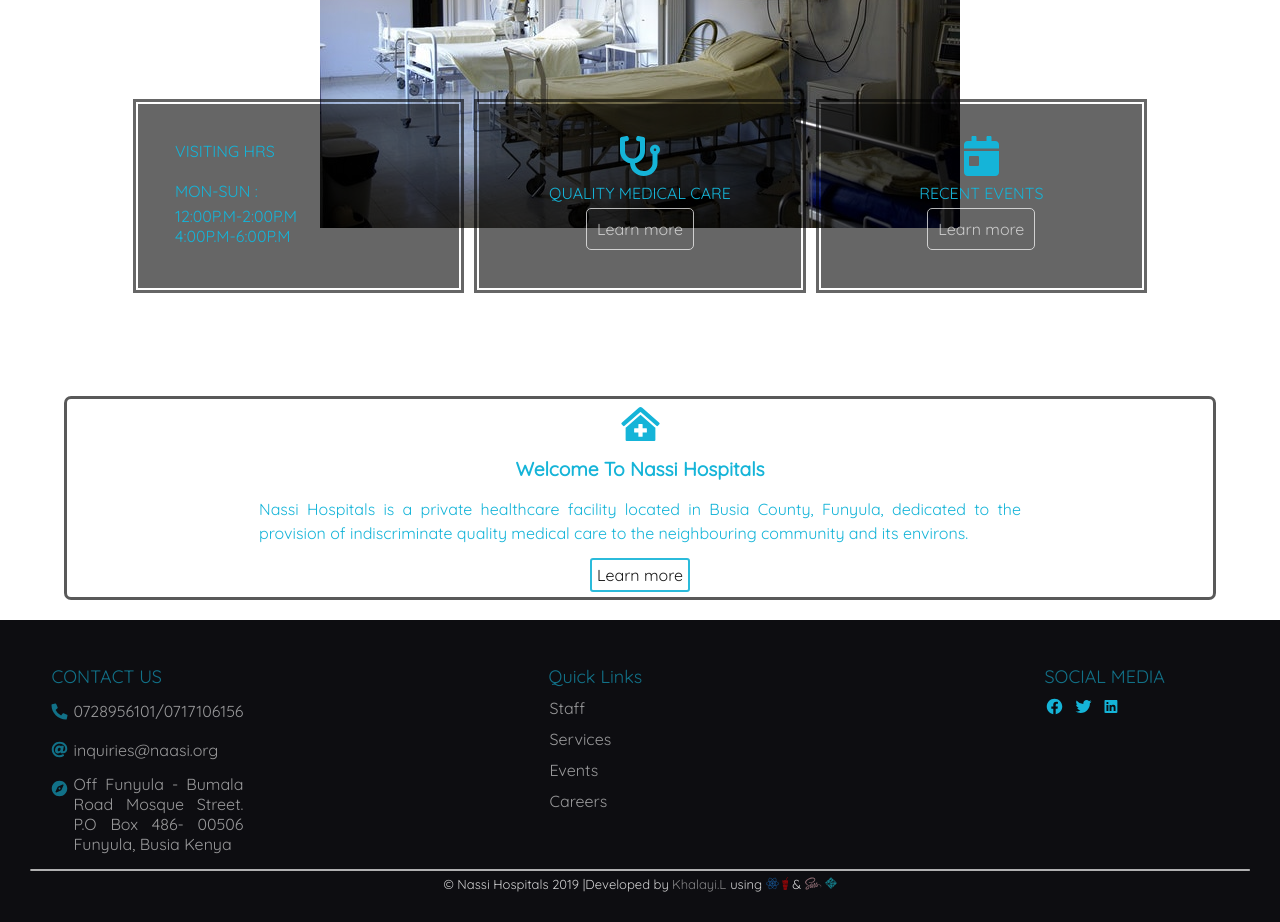
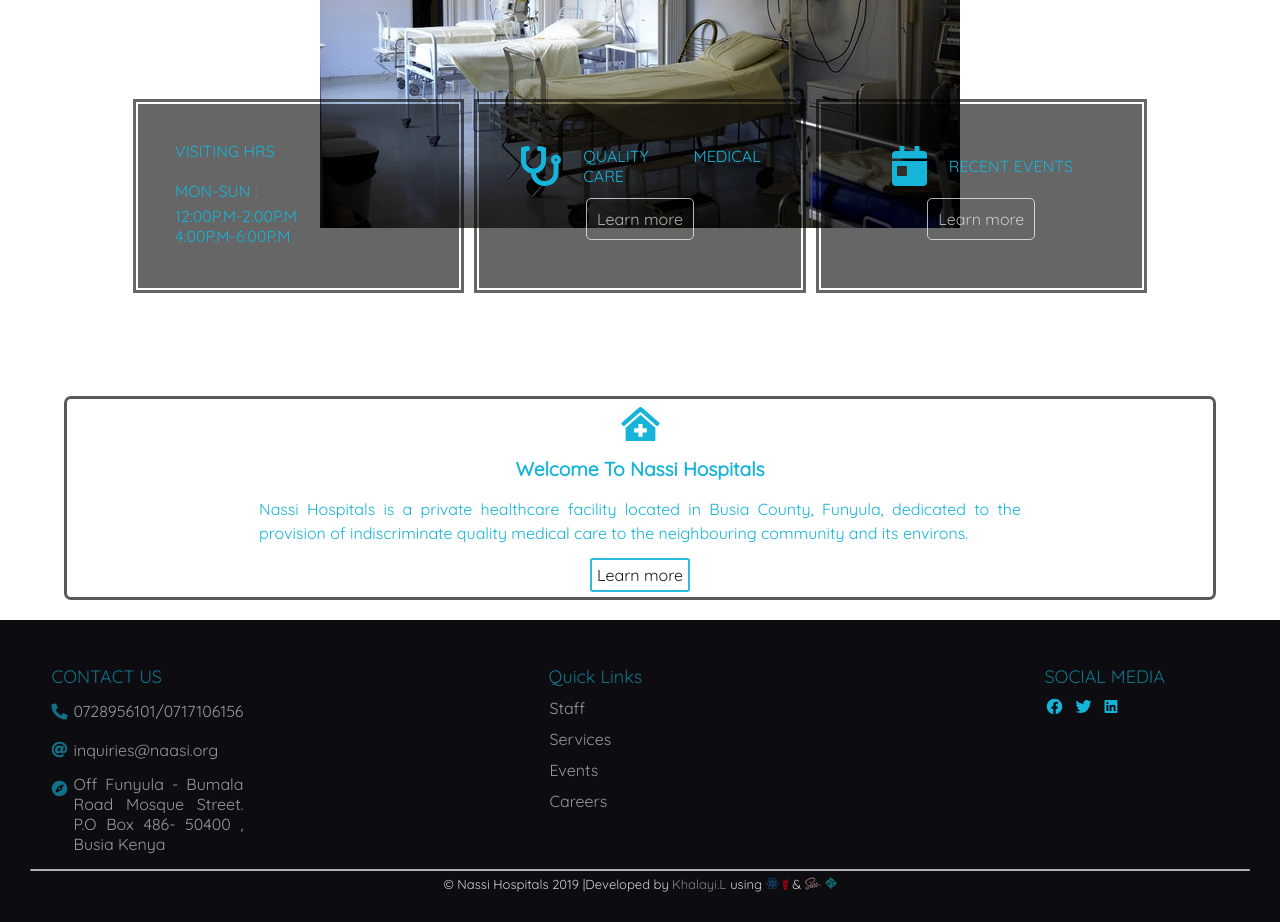
Before and after one commit to khalayilwanga/NassiLatest, a React (Create React App) app: page / in a window 1280 px wide. Shown: the part 500-1422 px from the top of the page. Built offline with nearby package versions, Linux system fonts and the light colour scheme.

Commit message:
autoprefixer implementation using gulpfile.js

```diff
--- a/src/components/about.js
+++ b/src/components/about.js
@@ -1,4 +1,4 @@
-import "../styles/css/about.css";
+import "../styles/final/about.css";
 import React, { Component } from "react";
 
 export default class About extends Component {
--- a/src/components/careers.js
+++ b/src/components/careers.js
@@ -1,4 +1,4 @@
-import "../styles/css/careers.css";
+import "../styles/final/careers.css";
 import React, { Component } from "react";
 
 export default class Careers extends Component {
--- a/src/components/contacts.js
+++ b/src/components/contacts.js
@@ -1,6 +1,6 @@
 import "../styles/iconlibrary";
 import { FontAwesomeIcon } from "@fortawesome/react-fontawesome";
-import "../styles/css/contacts.css";
+import "../styles/final/contacts.css";
 import TextareaAutosize from "react-textarea-autosize";
 import React, { Component } from "react";
 import axios from "axios";
@@ -15,27 +15,47 @@
       message: ""
     };
     this.messageAlertref = React.createRef();
+    this.emailAlertref = React.createRef();
   }
+  emailErrorChecker = e => {
+    let re = /\w+@[a-zA-Z]+\.[a-z A-Z]{3}/gi;
+    if (re.test(e.target.value) === false) {
+      console.log("error");
+      this.flashMessage(
+        "red",
+        "Please insert a valid email address",
+        this.emailAlertref
+      );
+      return;
+    } else if (re.test(e.target.value) === true) {
+      console.log("all good");
+      return;
+    }
+  };
 
   changeHandler = e => {
     this.setState({ [e.target.name]: e.target.value });
   };
-  flashMessage = (color, message) => {
-    this.messageAlertref.current.hidden = false;
-    this.messageAlertref.current.innerText = message;
-    this.messageAlertref.current.style.color = color;
+  flashMessage = (color, message, el) => {
+    el.current.hidden = false;
+    el.current.innerText = message;
+    el.current.style.color = color;
 
     setTimeout(() => {
-      this.messageAlertref.current.hidden = true;
+      el.current.hidden = true;
     }, 12000);
   };
   emailSender = e => {
     e.preventDefault();
-    console.log(this.state);
+
     let data = { ...this.state };
     if (this.state.emailAddress === "" || this.state.emailAddress === null) {
-      this.flashMessage("red", "Please provide us with your email address");
-      console.log(this.state);
+      this.flashMessage(
+        "red",
+        "Please provide us with your email address",
+        this.messageAlertref
+      );
+
       return;
     }
 
@@ -46,7 +66,8 @@
           this.messageAlertref.current.style.color = "green";
           this.flashMessage(
             "green",
-            "Your message was sent successfully. We will get back to you as soon as possible"
+            "Your message was sent successfully. We will get back to you as soon as possible",
+            this.messageAlertref
           );
         }
       })
@@ -89,7 +110,7 @@
               </span>
               <span>
                 <div>Off Funyula - Bumala Road Mosque Street.</div>
-                <div>P.O Box 486- 00506</div>
+                <div>P.O Box 486- 50400</div>
                 <div>Busia, Kenya</div>
               </span>
             </li>
@@ -115,8 +136,17 @@
                     className="contactsPage--input"
                     placeholder="Email Address"
                     value={this.state.emailAddress}
+                    onBlur={this.emailErrorChecker}
                     name="emailAddress"
                   ></input>
+                </div>
+                <div
+                  id="successMessage"
+                  style={{ fontWeight: "bold" }}
+                  hidden={true}
+                  ref={this.emailAlertref}
+                >
+                  {" "}
                 </div>
 
                 <small className="contactsPage--smallTag contactsPage--formitem">
@@ -148,9 +178,6 @@
                 ref={this.messageAlertref}
               >
                 {" "}
-                {/* <span>
-                  <FontAwesomeIcon icon={["fas", "check-circle"]} />
-                </span> */}
               </div>
             </div>
           </div>
--- a/src/components/events.js
+++ b/src/components/events.js
@@ -1,4 +1,4 @@
-import "../styles/css/events.css";
+import "../styles/final/events.css";
 import React, { Component } from "react";
 
 export default class Events extends Component {
--- a/src/components/home.js
+++ b/src/components/home.js
@@ -6,7 +6,7 @@
 
 import { FontAwesomeIcon } from "@fortawesome/react-fontawesome";
 import "../styles/iconlibrary";
-import "../styles/css/home.css";
+import "../styles/final/home.css";
 
 export default function Home() {
   const C = CSSPlugin;
@@ -150,28 +150,33 @@
             </li>
           </div>
           <div className="services--home homepage__columns_item">
-            <span className="homepage__listitem">
+            <div className="homepagecolumns__line_one">
+              <span className="homepage__listitem homepage__margin">
                 <FontAwesomeIcon
                   className="homepage__icons"
                   icon={["fas", "stethoscope"]}
                 />
               </span>
-            <div className="homepage__column--title homepage__listitem">
+              <div className="homepage__column--title homepage__listitem homepage__margin">
                 QUALITY MEDICAL CARE
               </div>
+            </div>
+
             <div className="learn-more small_homepage_icon homepage__listitem ">
               <Link to="/services">Learn more</Link>
             </div>
           </div>
           <div className="personnel--home homepage__columns_item">
-            <span className="homepage__listitem">
+            <div className="homepagecolumns__line_one">
+              <span className="homepage__listitem homepage__margin">
                 <FontAwesomeIcon
                   className="homepage__icons"
                   icon={["fas", "calendar-day"]}
                 />
               </span>
-            <div className="homepage__column--title homepage__listitem">
+              <div className="homepage__column--title homepage__listitem homepage__margin">
                 RECENT EVENTS
+              </div>
             </div>
 
             <div className="learn-more small_homepage_icon homepage__listitem ">
--- a/src/components/services.js
+++ b/src/components/services.js
@@ -1,4 +1,4 @@
-import "../styles/css/services.css";
+import "../styles/final/services.css";
 import React, { Component } from "react";
 
 export default class Services extends Component {
--- a/src/layouts/footer.js
+++ b/src/layouts/footer.js
@@ -1,5 +1,5 @@
 import React from "react";
-import "../styles/css/footer.css";
+import "../styles/final/footer.css";
 import { FontAwesomeIcon } from "@fortawesome/react-fontawesome";
 import "../styles/iconlibrary";
 import { Link } from "react-router-dom";
@@ -39,8 +39,8 @@
               />
             </span>
             <span className="listitem__footer__text">
-              Off Funyula - Bumala Road Mosque Street. P.O Box 486- 00506
-              Funyula, Busia Kenya
+              Off Funyula - Bumala Road Mosque Street. P.O Box 486- 50400 ,
+              Busia Kenya
             </span>
           </li>
         </div>
--- a/src/layouts/header.js
+++ b/src/layouts/header.js
@@ -1,6 +1,6 @@
 /* eslint-disable jsx-a11y/img-redundant-alt */
 import React, { useState, useRef, useEffect } from "react";
-import "../styles/css/header.css";
+import "../styles/final/header.css";
 import Logo from "../images/naasilogo.png";
 import { FontAwesomeIcon } from "@fortawesome/react-fontawesome";
 import "../styles/iconlibrary";
--- a/src/styles/css/home.css
+++ b/src/styles/css/home.css
@@ -147,6 +147,15 @@
 .intro--home__icon {
   font-size: 40px;
 }
+.homepagecolumns__line_one {
+  display: flex;
+  flex-direction: row;
+  justify-content: center;
+  font-size: medium;
+}
+.homepage__margin {
+  margin: 10px;
+}
 @media only screen and (max-width: 1060px) {
   .homepage__columns {
     display: flex;
@@ -180,5 +189,17 @@
     .changing__text {
       font-size: medium;
     }
+    .homepage__columns_item {
+      padding: 1px;
+      font-size: small;
+    }
+    .homepagecolumns__line_one {
+      display: flex;
+      flex-direction: row;
+      justify-content: space-between;
+    }
+    .homepage__columns {
+      margin-top: 5px;
+    }
   }
 }
--- a/src/styles/final/home.css
+++ b/src/styles/final/home.css
@@ -170,6 +170,19 @@
 .intro--home__icon {
   font-size: 40px;
 }
+.homepagecolumns__line_one {
+  display: -webkit-box;
+  display: flex;
+  -webkit-box-orient: horizontal;
+  -webkit-box-direction: normal;
+          flex-direction: row;
+  -webkit-box-pack: center;
+          justify-content: center;
+  font-size: medium;
+}
+.homepage__margin {
+  margin: 10px;
+}
 @media only screen and (max-width: 1060px) {
   .homepage__columns {
     display: -webkit-box;
@@ -211,5 +224,21 @@
     .changing__text {
       font-size: medium;
     }
+    .homepage__columns_item {
+      padding: 1px;
+      font-size: small;
+    }
+    .homepagecolumns__line_one {
+      display: -webkit-box;
+      display: flex;
+      -webkit-box-orient: horizontal;
+      -webkit-box-direction: normal;
+              flex-direction: row;
+      -webkit-box-pack: justify;
+              justify-content: space-between;
+    }
+    .homepage__columns {
+      margin-top: 5px;
+    }
   }
 }
```
Lines whose indentation alone changed are shown as unchanged.
